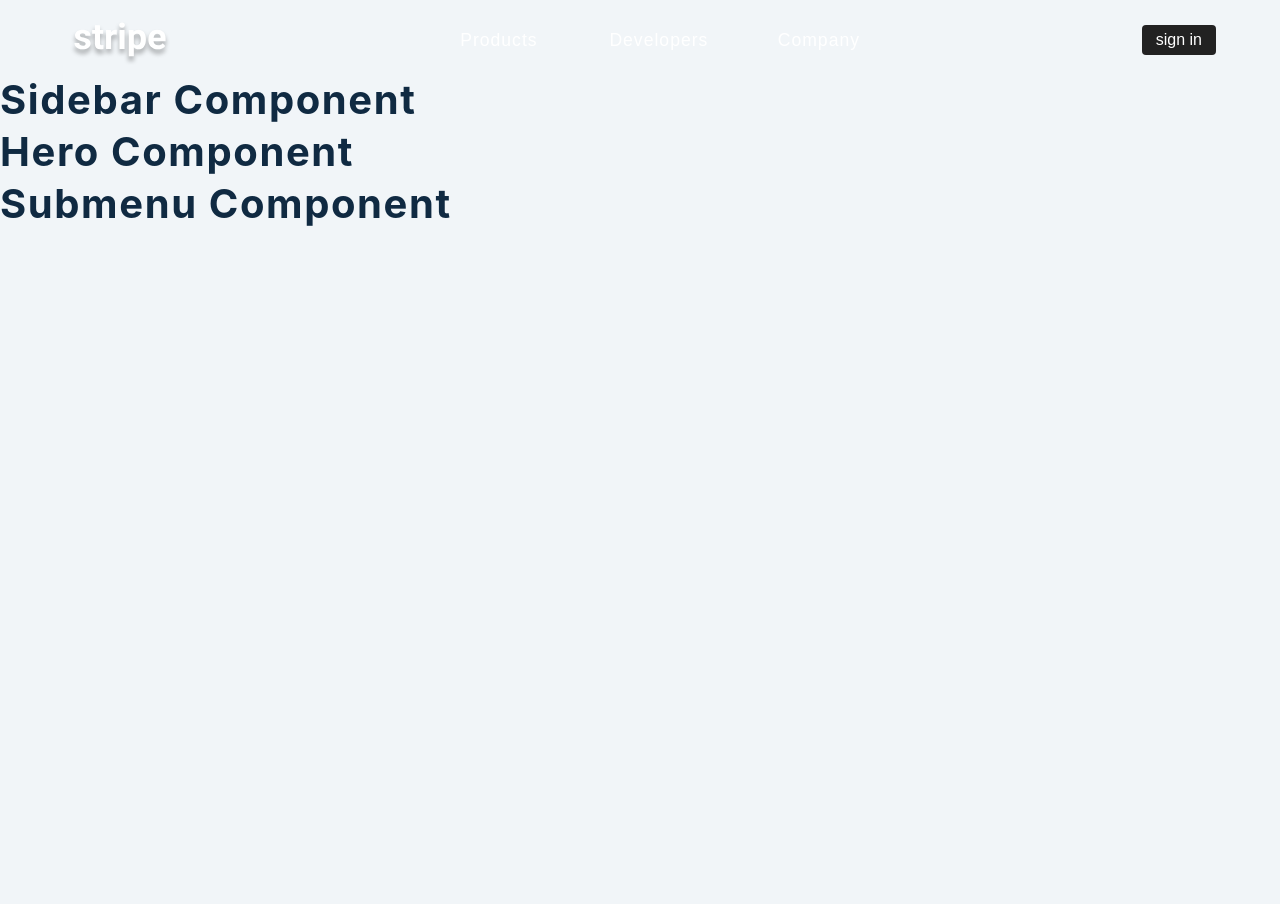
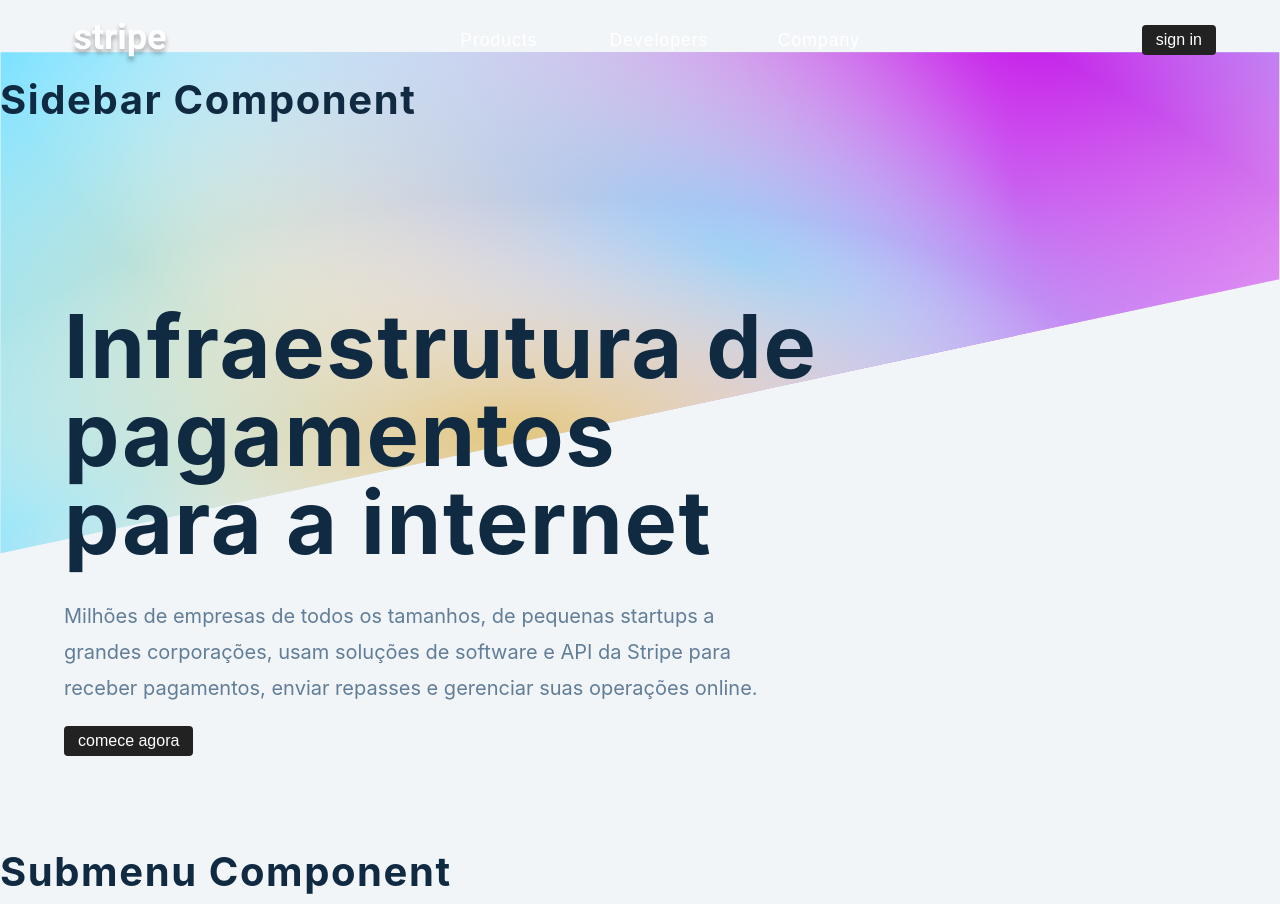
Before and after one commit to jotape-SL/Stripe, a React (Create React App) app: page / in a window 1280 px wide. Before the commit the page ends 800 px from the top, so only its background shows below. Built offline with nearby package versions, Linux system fonts and the light colour scheme.

Commit message:
background of nav

```diff
--- a/src/Hero.js
+++ b/src/Hero.js
@@ -1,8 +1,27 @@
-import React from 'react'
-import phoneImg from './images/phone.svg'
+import React from 'react';
+import phoneImg from './images/phone.svg';
+import { useGlobalContext } from './context';
 
 const Hero = () => {
-  return <h2>hero component</h2>
-}
+  return (
+    <section className='hero'>
+      <div className='hero-center'>
+        <article className='hero-info'>
+          <h1>Infraestrutura de pagamentos para a internet</h1>
+          <p>
+            Milhões de empresas de todos os tamanhos, de pequenas startups a
+            grandes corporações, usam soluções de software e API da Stripe para
+            receber pagamentos, enviar repasses e gerenciar suas operações
+            online.
+          </p>
+          <button className='btn'>comece agora</button>
+        </article>
+        <article className='hero-images'>
+          <img src='' alt='' />
+        </article>
+      </div>
+    </section>
+  );
+};
 
-export default Hero
+export default Hero;
```
